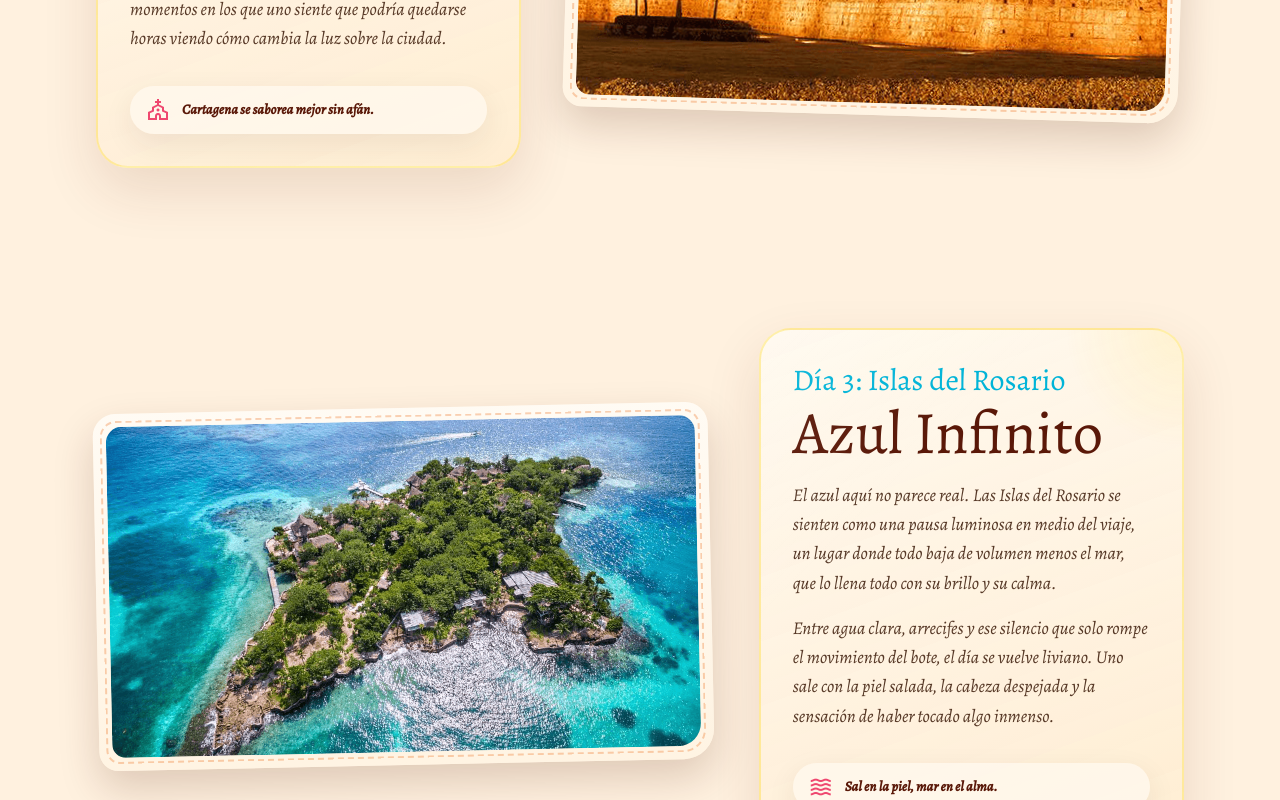
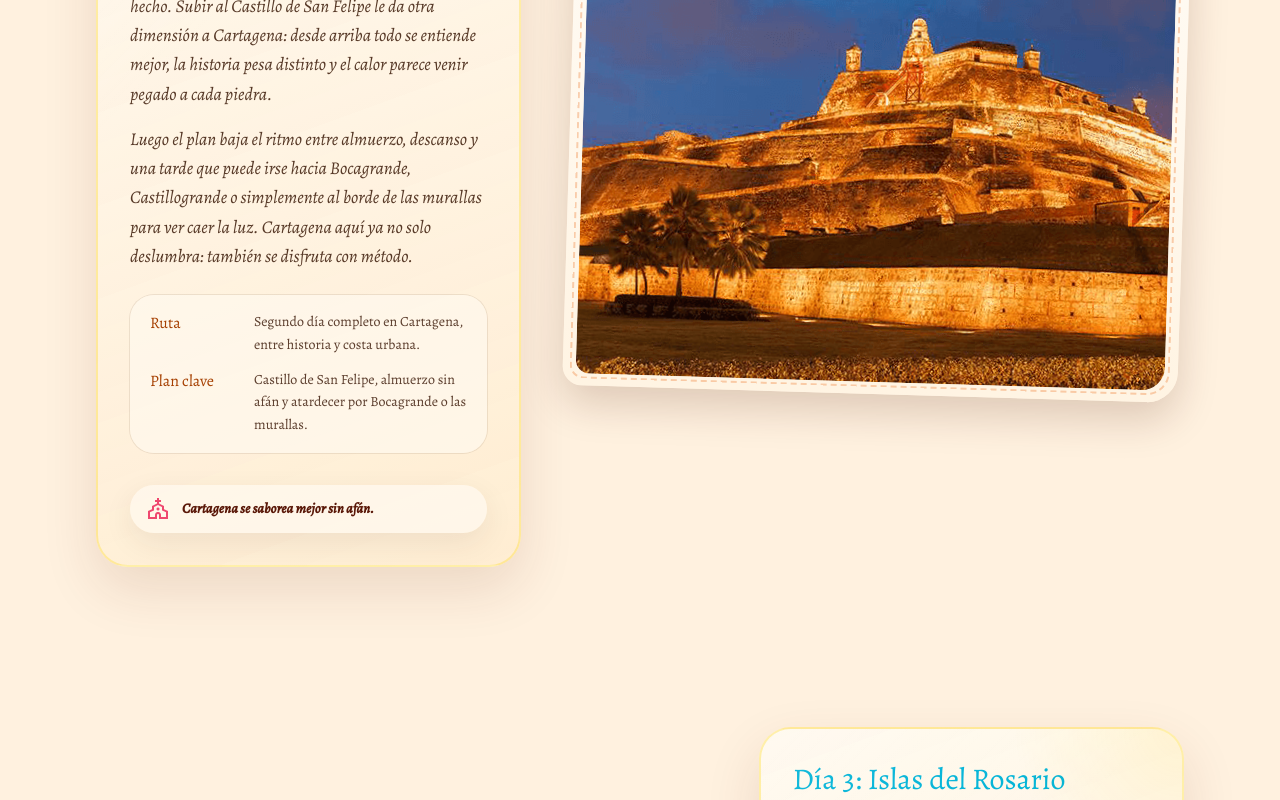
Before and after one commit to ivangonzalezg/roadtrip-plan, a React (Vite) app: page / in a window 1280 px wide. Shown: the part 2240-3040 px from the top of the page. Built offline with nearby package versions, Linux system fonts and the light colour scheme.

Commit message:
feat(journal-entry): add details section to itinerary days
Introduced a new optional 'details' field in JournalEntryData to include additional information for each itinerary day. Updated multiple itinerary entries with relevant details for clarity and enhanced user experience.

```diff
--- a/src/components/JournalEntry.tsx
+++ b/src/components/JournalEntry.tsx
@@ -1,8 +1,14 @@
 import { MaterialSymbol } from "./MaterialSymbol";
+
+type JournalEntryDetail = {
+  label: string;
+  value: string;
+};
 
 export type JournalEntryData = {
   audioRegion: "barranquilla" | "cartagena" | "guajira" | "santa-marta";
   dayLabel: string;
+  details?: JournalEntryDetail[];
   highlight: string;
   highlightIcon: string;
   imageAlt: string;
@@ -102,6 +108,24 @@ export function JournalEntry({ day, index }: JournalEntryProps) {
           ))}
         </div>
 
+        {day.details?.length ? (
+          <dl className="mt-6 space-y-3 rounded-3xl bg-[rgba(255,249,239,0.68)] px-5 py-4 text-sm text-(--color-sepia-dark) ring-1 ring-[rgba(107,79,53,0.12)]">
+            {day.details.map((detail) => (
+              <div
+                key={`${detail.label}-${detail.value}`}
+                className="grid gap-1 md:grid-cols-[92px_1fr] md:gap-3"
+              >
+                <dt className="font-(--font-display) text-base text-[color-mix(in_oklab,var(--color-earth)_78%,black)]">
+                  {detail.label}
+                </dt>
+                <dd className="leading-relaxed text-[color-mix(in_oklab,var(--color-ink)_88%,transparent)]">
+                  {detail.value}
+                </dd>
+              </div>
+            ))}
+          </dl>
+        ) : null}
+
         <div className="mt-8 flex items-center gap-3 rounded-full bg-[rgba(255,249,239,0.78)] px-4 py-3 text-sm text-(--color-sepia-dark) shadow-[0_10px_30px_rgba(62,39,35,0.08)]">
           <MaterialSymbol
             className="text-xl text-(--color-coral)"
--- a/src/data/itinerary.ts
+++ b/src/data/itinerary.ts
@@ -16,14 +16,18 @@ export const itineraryDays: JournalEntryData[] = [
   {
     audioRegion: "cartagena",
     dayLabel: "Día 1",
+    details: [
+      { label: "Ruta", value: "Llegada a Cartagena y primera tarde caminando por el centro histórico." },
+      { label: "Plan clave", value: "Check-in, Ciudad Amurallada, plazas coloniales y noche en Getsemaní." },
+    ],
     highlight: "Vibras coloniales y trazos urbanos.",
     highlightIcon: "home_pin",
     imageAlt: "Calles coloridas de Cartagena",
     imageUrl: centroCartagenaImage,
     location: "Cartagena",
     story: [
-      "Arrancamos en Cartagena bajándole el ritmo al viaje apenas lo suficiente para respirar hondo y dejar que el Caribe haga lo suyo. Entre balcones llenos de buganvilias, fachadas gastadas por el sol y callecitas que parecen pintadas a mano, la ciudad nos va metiendo en el paseo casi sin pedir permiso.",
-      "Cuando cae la tarde, Getsemaní se enciende con música, voces y color. Dan ganas de caminar sin apuro, mirar cada rincón y sentir que este viaje apenas empieza, pero ya promete historias de las buenas.",
+      "Arrancamos en Cartagena con una llegada tranquila: check-in, pausa corta y la primera salida a pie para entrarle al viaje con calma. Entre la Torre del Reloj, la Plaza de los Coches, la Plaza de Bolívar y las murallas, la ciudad se encarga sola de marcar el tono.",
+      "Cuando cae la tarde, Getsemaní hace el resto. Murales, plazas, bares y ese ruido sabroso de barrio vivo convierten el arranque en una mezcla perfecta entre paseo relajado y primeras ganas de que esto no se acabe tan rápido.",
     ],
     title: "La Llegada",
     variant: "brown",
@@ -31,14 +35,18 @@ export const itineraryDays: JournalEntryData[] = [
   {
     audioRegion: "cartagena",
     dayLabel: "Día 2",
+    details: [
+      { label: "Ruta", value: "Segundo día completo en Cartagena, entre historia y costa urbana." },
+      { label: "Plan clave", value: "Castillo de San Felipe, almuerzo sin afán y atardecer por Bocagrande o las murallas." },
+    ],
     highlight: "Cartagena se saborea mejor sin afán.",
     highlightIcon: "church",
     imageAlt: "Arquitectura histórica de Cartagena",
     imageUrl: castilloSanFelipeImage,
     location: "Cartagena",
     story: [
-      "El segundo día tiene cara de descubrimiento. Cartagena se muestra más grande cuando uno sube, mira lejos y entiende que cada piedra guarda calor, historia y ese desorden sabroso que la hace inolvidable.",
-      "Después, el plan se suelta otra vez entre plazas, buena comida y la brisa pegando al final del día. Es de esos momentos en los que uno siente que podría quedarse horas viendo cómo cambia la luz sobre la ciudad.",
+      "El segundo día tiene cara de descubrimiento bien hecho. Subir al Castillo de San Felipe le da otra dimensión a Cartagena: desde arriba todo se entiende mejor, la historia pesa distinto y el calor parece venir pegado a cada piedra.",
+      "Luego el plan baja el ritmo entre almuerzo, descanso y una tarde que puede irse hacia Bocagrande, Castillogrande o simplemente al borde de las murallas para ver caer la luz. Cartagena aquí ya no solo deslumbra: también se disfruta con método.",
     ],
     title: "Historias de Piedra",
     variant: "brown",
@@ -46,14 +54,19 @@ export const itineraryDays: JournalEntryData[] = [
   {
     audioRegion: "cartagena",
     dayLabel: "Día 3",
+    details: [
+      { label: "Ruta", value: "Excursión en lancha desde La Bodeguita hacia Islas del Rosario y regreso a Cartagena." },
+      { label: "Plan clave", value: "Salida temprano, playa, snorkel y almuerzo en Isla Grande." },
+      { label: "Extra", value: "La tarde termina de vuelta en Cartagena, ideal para una cena suave y descanso." },
+    ],
     highlight: "Sal en la piel, mar en el alma.",
     highlightIcon: "waves",
     imageAlt: "Mar turquesa en Islas del Rosario",
     imageUrl: islasDelRosarioImage,
     location: "Islas del Rosario",
     story: [
-      "El azul aquí no parece real. Las Islas del Rosario se sienten como una pausa luminosa en medio del viaje, un lugar donde todo baja de volumen menos el mar, que lo llena todo con su brillo y su calma.",
-      "Entre agua clara, arrecifes y ese silencio que solo rompe el movimiento del bote, el día se vuelve liviano. Uno sale con la piel salada, la cabeza despejada y la sensación de haber tocado algo inmenso.",
+      "El tercer día arranca con sabor a excursión completa: muelle temprano, lancha rápida y esa transición deliciosa en la que Cartagena se va quedando atrás mientras el agua empieza a tomar todos los azules posibles.",
+      "En Rosario el plan sí tiene forma concreta, aunque se sienta libre: playa, snorkel, almuerzo en Isla Grande y regreso en la tarde. Uno vuelve con sal en la piel, sí, pero también con la sensación de haberle regalado al viaje una pausa bien merecida.",
     ],
     title: "Azul Infinito",
     variant: "blue",
@@ -61,14 +74,18 @@ export const itineraryDays: JournalEntryData[] = [
   {
     audioRegion: "barranquilla",
     dayLabel: "Día 4",
+    details: [
+      { label: "Ruta", value: "Cartagena → Barranquilla por carretera, con llegada al mediodía." },
+      { label: "Plan clave", value: "Salida en la mañana, check-in, almuerzo y tarde de paseo por el Gran Malecón del Río." },
+    ],
     highlight: "Río, ciudad y puro tumbao costeño.",
     highlightIcon: "music_note",
     imageAlt: "Escena urbana de Barranquilla",
     imageUrl: barranquillaImage,
     location: "Barranquilla",
     story: [
-      "Barranquilla entra al viaje con otro pulso. Todo aquí se siente más amplio, más caliente, más alegre. El río le da fuerza a la ciudad y uno lo nota en el ambiente, en la comida, en la forma en que la gente ocupa la calle.",
-      "Es una parada para recargar la energía del parche, caminar con música de fondo y dejarnos contagiar por esa vibra desprevenida que hace que todo parezca más fácil.",
+      "Barranquilla entra después de un tramo corto por carretera y cambia el pulso del viaje casi de inmediato. La llegada tiene algo práctico, claro, pero apenas uno se instala la ciudad empieza a mostrar su carácter amplio, caliente y descomplicado.",
+      "La tarde en el Gran Malecón del Río, con paradas como la Aleta del Tiburón o los miradores junto al agua, le da sentido completo a esta escala. No es solo un paso intermedio: es una parada con identidad propia y con mucho tumbao costeño.",
     ],
     title: "La Puerta de Oro",
     variant: "brown",
@@ -76,14 +93,18 @@ export const itineraryDays: JournalEntryData[] = [
   {
     audioRegion: "santa-marta",
     dayLabel: "Día 5",
+    details: [
+      { label: "Ruta", value: "Barranquilla → Santa Marta, con llegada para instalarse y descansar." },
+      { label: "Plan clave", value: "Centro histórico, Parque de los Novios, malecón y noche con bares tranquilos." },
+    ],
     highlight: "Noches tibias y brisa frente al mar.",
     highlightIcon: "wb_twilight",
     imageAlt: "Vista costera de Santa Marta",
     imageUrl: santaMartaImage,
     location: "Santa Marta",
     story: [
-      "Santa Marta aparece con esa mezcla rara y buenísima entre historia, mar y noche larga. Se siente más relajada que la primera salida, pero igual de viva, como una ciudad que sabe moverse al ritmo del calor.",
-      "El plan acá es dejarnos llevar: caminar, sentarnos a mirar gente, comer rico y terminar la noche con esa sensación de que el viaje ya agarró vuelo de verdad.",
+      "Santa Marta aparece después de otro traslado corto, pero el ambiente cambia otra vez. Hay algo más relajado en su ritmo, aunque siga viva, cálida y llena de gente saliendo a caminar cuando el sol ya baja.",
+      "La tarde aquí tiene una estructura sencilla y muy efectiva: centro histórico, catedral, calles coloniales, malecón y cierre en el Parque de los Novios. Es de esos días en los que el viaje ya deja de sentirse arranque y empieza a volverse costumbre feliz.",
     ],
     title: "La Perla de América",
     variant: "brown",
@@ -91,14 +112,18 @@ export const itineraryDays: JournalEntryData[] = [
   {
     audioRegion: "santa-marta",
     dayLabel: "Día 6",
+    details: [
+      { label: "Ruta", value: "Santa Marta → entrada El Zaino → senderos del Tayrona → regreso a Santa Marta." },
+      { label: "Plan clave", value: "Cañaveral, Arrecifes, La Piscina y Cabo San Juan en una jornada de caminata y playa." },
+    ],
     highlight: "Donde la selva termina besando el mar.",
     highlightIcon: "forest",
     imageAlt: "Paisaje verde del Tayrona",
     imageUrl: tayronaImage,
     location: "P.N. Tayrona",
     story: [
-      "Luego viene el Tayrona, y el viaje cambia de tono. Caminar entre árboles densos, escuchar la selva de cerca y seguir avanzando hasta que el verde se abre de golpe para mostrar el mar tiene algo casi irreal.",
-      "Aquí todo se siente más intenso: el calor, el sonido de las olas, el cansancio rico de la caminata y esa recompensa final de llegar a una playa que parece guardada aparte del resto del mundo.",
+      "Luego viene el Tayrona, y el viaje cambia de tono con toda intención. Desde temprano la ruta se vuelve caminata: entrar por El Zaino, avanzar entre árboles, cruzarse con Cañaveral, Arrecifes y La Piscina hasta sentir que el cuerpo ya está totalmente metido en el plan.",
+      "La recompensa llega en forma de playa abierta y cansancio del bueno. Cabo San Juan no se siente solo bonito: se siente ganado. Y cuando toca volver a Santa Marta, uno regresa con la sensación de haber vivido un día entero, de verdad.",
     ],
     title: "Refugio Sagrado",
     variant: "green",
@@ -106,14 +131,18 @@ export const itineraryDays: JournalEntryData[] = [
   {
     audioRegion: "santa-marta",
     dayLabel: "Día 7",
+    details: [
+      { label: "Ruta", value: "Santa Marta ↔ Minca, con subida en la mañana y regreso al final de la tarde." },
+      { label: "Plan clave", value: "Finca cafetera, cascadas, almuerzo con vista y mirador sobre la bahía." },
+    ],
     highlight: "Café, neblina y monte que abraza.",
     highlightIcon: "coffee",
     imageAlt: "Montaña exuberante de Minca",
     imageUrl: mincaImage,
     location: "Minca",
     story: [
-      "Minca nos recibe con olor a café recién tostado y con ese fresquito inesperado que se agradece después de tantos días de costa. Las nubes se enredan en los árboles y todo se siente más lento, más íntimo, más respirable.",
-      "Es una parada para mirar lejos, bajar un cambio y dejar que el paisaje haga su magia. Entre montaña, agua y silencio, el parche se reconecta desde otro lugar.",
+      "Minca nos recibe con olor a café recién tostado y con un cambio de clima que se agradece de inmediato. Después de tantos días de costa, subir hacia la Sierra y encontrarse con fincas, vegetación cerrada y cascadas se siente como abrir otra capa del Caribe.",
+      "El día tiene un orden muy agradecido: mañana de finca cafetera y agua, almuerzo con vista y cierre en miradores antes de volver a Santa Marta. La magia sigue ahí, pero ya no es abstracta: se vuelve una experiencia bien armada y fácil de recordar.",
     ],
     title: "Niebla y Aroma",
     variant: "green",
@@ -121,14 +150,18 @@ export const itineraryDays: JournalEntryData[] = [
   {
     audioRegion: "guajira",
     dayLabel: "Día 8",
+    details: [
+      { label: "Ruta", value: "Santa Marta → Palomino por la Troncal del Caribe, con llegada en la mañana." },
+      { label: "Plan clave", value: "Check-in, playa y tubing por el río hasta encontrarse con el mar." },
+    ],
     highlight: "Río dulce y Caribe sin apuro.",
     highlightIcon: "kayaking",
     imageAlt: "Desembocadura de río en Palomino",
     imageUrl: palominoImage,
     location: "Palomino",
     story: [
-      "Palomino tiene una energía distinta, como si todo invitara a soltar el cuerpo y dejarse llevar. El río baja tranquilo, el mar espera cerca y el tiempo parece perder la costumbre de correr.",
-      "Es de esos lugares donde una tarde entera se puede volver recuerdo sin necesidad de hacer demasiado. Basta con estar, mirar alrededor y sentirse parte del paisaje.",
+      "Palomino tiene una energía distinta, como si el viaje decidiera aflojar todavía más los hombros. La llegada es corta, amable, y deja tiempo para instalarse sin correr antes de salir a buscar la playa.",
+      "Lo mejor del día está en esa combinación que lo volvió parada obligada: tubing por el río, corriente tranquila, árboles encima y el momento exacto en que el agua dulce termina encontrándose con el Caribe. No hace falta adornarlo mucho porque el plan ya habla solo.",
     ],
     title: "Río y Mar",
     variant: "blue",
@@ -136,14 +169,18 @@ export const itineraryDays: JournalEntryData[] = [
   {
     audioRegion: "guajira",
     dayLabel: "Día 9",
+    details: [
+      { label: "Ruta", value: "Palomino → Riohacha, después de una mañana suave y salida por carretera." },
+      { label: "Plan clave", value: "Check-in, malecón, artesanías y preparación del equipaje para el tour al desierto." },
+    ],
     highlight: "La Guajira empieza a hablar bajito.",
     highlightIcon: "diamond",
     imageAlt: "Paisaje árido de Riohacha",
     imageUrl: riohachaImage,
     location: "Riohacha",
     story: [
-      "Riohacha se siente como una puerta abierta hacia otro paisaje. El mar sigue ahí, sí, pero el aire ya trae algo distinto: más silencio, más horizonte, más tierra seca anunciando que lo que viene adelante no se parece a nada de lo anterior.",
-      "Es el momento en que el viaje empieza a ponerse más salvaje y más simbólico. El Caribe sigue vivo, pero ahora se mezcla con la aridez y con esa sensación de estar entrando en territorio sagrado.",
+      "Riohacha se siente como una puerta real hacia lo que viene. Después de una mañana tranquila en Palomino, la carretera empieza a secarse en el paisaje y el viaje deja claro que está entrando en otra geografía, más árida y más abierta.",
+      "Aquí la tarde tiene un propósito concreto: instalarse, caminar el malecón, mirar artesanías, ver caer el sol y dejar listo el equipaje ligero para los próximos días de tour. Esa preparación le da a la etapa un peso especial: ya no es solo viajar, es disponerse a cruzar hacia algo mucho más salvaje.",
     ],
     title: "Puerta al Desierto",
     variant: "brown",
@@ -151,14 +188,19 @@ export const itineraryDays: JournalEntryData[] = [
   {
     audioRegion: "guajira",
     dayLabel: "Día 10",
+    details: [
+      { label: "Ruta", value: "Riohacha → Mayapo → Manaure → Uribia → Cabo de la Vela en tour 4x4." },
+      { label: "Plan clave", value: "Salinas, desierto, playas del Cabo, Pilón de Azúcar y atardecer en el faro." },
+      { label: "Extra", value: "La noche se vive en ranchería, ya dentro del ritmo de La Guajira profunda." },
+    ],
     highlight: "Aquí el tiempo se detiene y solo queda el viento.",
     highlightIcon: "air",
     imageAlt: "Litoral de Cabo de la Vela",
     imageUrl: caboDeLaVelaImage,
     location: "Cabo de la Vela",
     story: [
-      "Llegar al Cabo de la Vela es como entrar en un paisaje que vive con sus propias reglas. El color de la tierra, el viento constante y la inmensidad del mar hacen que todo se sienta desnudo y poderoso al mismo tiempo.",
-      "Acá uno no piensa en correr ni en tachar planes. Solo provoca mirar, quedarse quieto un momento y dejar que el desierto haga ese trabajo raro de vaciar la cabeza y llenarla de asombro.",
+      "Llegar al Cabo de la Vela no es solo llegar a un destino: es atravesar una ruta completa en 4x4 por Mayapo, Manaure, Uribia y el desierto que poco a poco va borrando cualquier referencia urbana. El paisaje cambia tanto que uno siente que cruzó una frontera invisible.",
+      "Ya en el Cabo, el día tiene hitos clarísimos: almuerzo típico, playas abiertas, Pilón de Azúcar, Faro y ese atardecer que parece ponerle pausa al tiempo. La experiencia sigue siendo poderosa y casi mística, pero ahora también se entiende mejor por todo lo que realmente sucede en el camino.",
     ],
     title: "Tierra Sagrada",
     variant: "brown",
@@ -166,14 +208,18 @@ export const itineraryDays: JournalEntryData[] = [
   {
     audioRegion: "guajira",
     dayLabel: "Día 11",
+    details: [
+      { label: "Ruta", value: "Cabo de la Vela → Bahía Portete → Punta Gallinas en 4x4." },
+      { label: "Plan clave", value: "Dunas de Taroa, faro, playas abiertas y noche en ranchería wayuu." },
+    ],
     highlight: "Dunas al mar y cielo sin final.",
     highlightIcon: "explore",
     imageAlt: "Dunas y litoral en Punta Gallinas",
     imageUrl: puntaGallinasImage,
     location: "Punta Gallinas",
     story: [
-      "Punta Gallinas no se parece a ningún otro tramo del viaje. Todo es más abierto, más crudo, más silencioso. Las dunas caen directo al mar y uno se queda viendo esa mezcla imposible entre desierto y agua como si el paisaje estuviera inventado.",
-      "La experiencia aquí no pasa solo por lo que vemos, sino por lo que se siente: pequeñez, libertad, viento en la cara y la certeza de haber llegado a uno de esos lugares que se quedan adentro por mucho tiempo.",
+      "Punta Gallinas no se parece a ningún otro tramo del viaje, pero esta vez el camino también importa. El trayecto desde Cabo de la Vela, pasando por zonas desérticas y Bahía Portete, hace que la llegada se sienta todavía más remota y más grande.",
+      "Cuando aparecen las Dunas de Taroa cayendo directo al mar, ya no hace falta mucha explicación. Luego vienen el faro, las playas y la noche en ranchería wayuu, y todo termina de armar una etapa que se queda adentro no solo por cómo se ve, sino por cómo se vive de principio a fin.",
     ],
     title: "Horizonte Salvaje",
     variant: "brown",
@@ -181,14 +227,18 @@ export const itineraryDays: JournalEntryData[] = [
   {
     audioRegion: "guajira",
     dayLabel: "Día 12",
+    details: [
+      { label: "Ruta", value: "Punta Gallinas → Riohacha en regreso 4x4, con tarde libre al volver." },
+      { label: "Plan clave", value: "Retorno al hotel, descanso o salida opcional a Camarones y Santuario Los Flamencos." },
+    ],
     highlight: "Volvemos distintos, con el Caribe encima.",
     highlightIcon: "flight_takeoff",
     imageAlt: "Costa Caribe al cierre del viaje",
     imageUrl: bahiaDeRiohachaImage,
-    location: "Regreso",
+    location: "Riohacha",
     story: [
-      "El regreso siempre tiene algo raro: uno sigue en movimiento, pero ya va recogiendo escenas, frases, canciones y momentos que se quedaron pegados durante la ruta. El paisaje se despide poco a poco, como si supiera que todavía lo vamos a seguir recordando por un buen tiempo.",
-      "No es solo volver. Es cerrar el viaje con la sensación de que valió cada tramo, cada parada y cada cambio de clima. Después de tantos días, el parche no regresa igual: vuelve más unido, más liviano y con historias para rato.",
+      "El regreso a Riohacha tiene esa mezcla rara entre cansancio, satisfacción y cabeza todavía llena de desierto. El 4x4 vuelve a conectar todos los paisajes recorridos, pero ahora uno ya los mira desde otro lugar, como quien va recogiendo mentalmente todo lo vivido.",
+      "Al llegar, el cierre queda abierto a dos formas buenas de terminar: descansar sin culpa o estirar el viaje hacia Camarones y el Santuario Los Flamencos si todavía queda energía. En cualquiera de las dos, el final se siente completo y mucho más aterrizado a la ruta real.",
     ],
     title: "Cierre de Ruta",
     variant: "brown",
```
